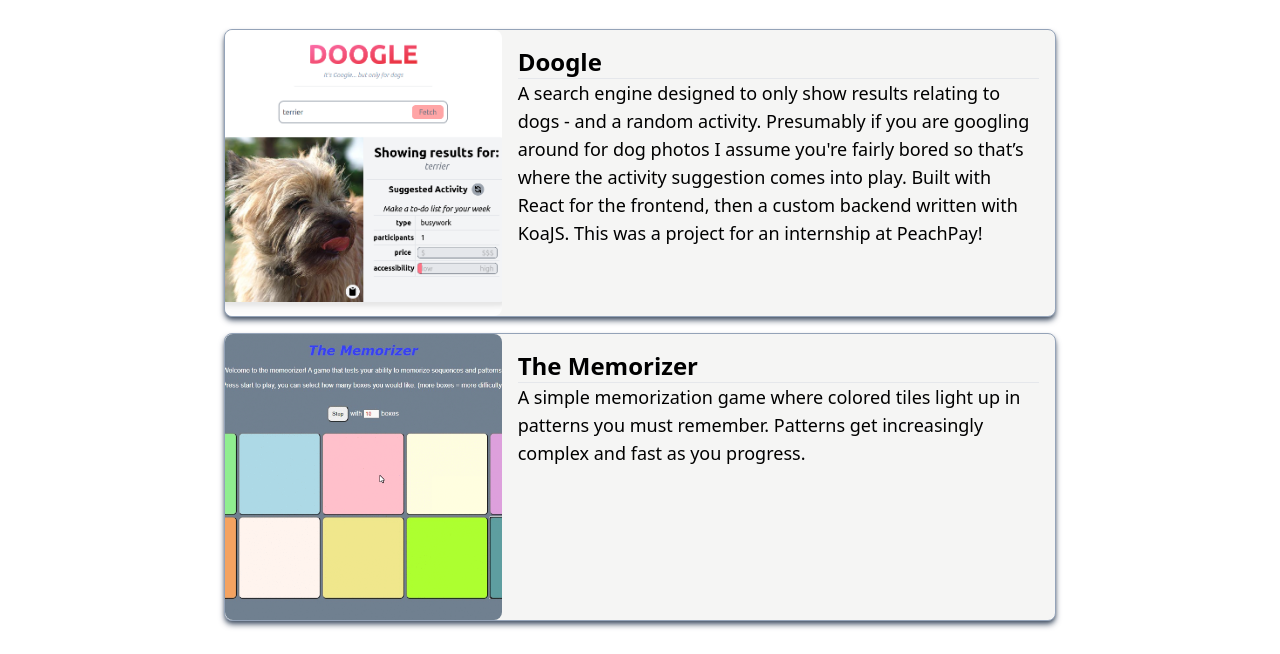
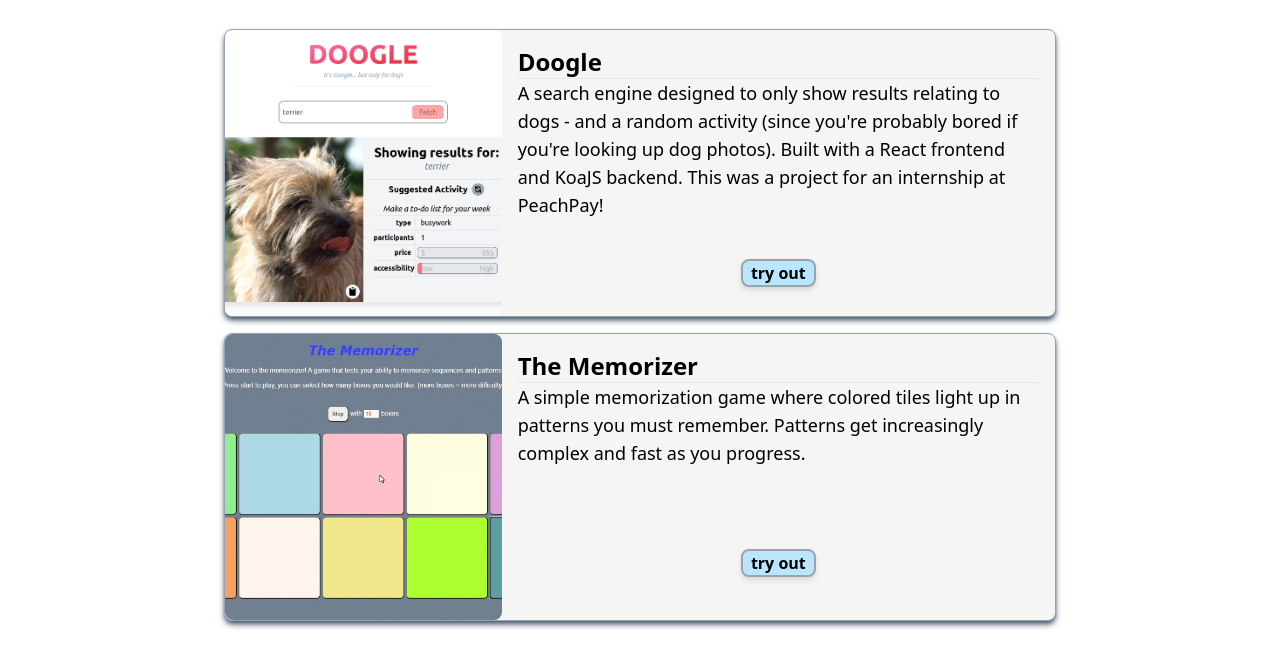
Before and after one commit to bman7842/web-portfolio, a Gatsby site: page /projects in a window 1280 px wide. Shown: the part 178-832 px from the top of the page. Built offline with nearby package versions, Linux system fonts and the light colour scheme; Gatsby itself is replaced by a stand-in of ours.

Commit message:
added buttons to summaries

```diff
--- /dev/null
+++ b/src/components/buttons.js
@@ -0,0 +1,72 @@
+import * as React from "react"
+import { Link } from "gatsby"
+
+/**
+ * Takes button data object and renders into interactive button
+ * @param {*} data button data
+ */
+export const SummaryButton = ( { data } ) => {
+    const label = data.label;
+    const hasAction = (data.action !== undefined);
+/*
+    const ActionItem = () => {
+        if (hasAction) {
+            return (
+                <button className="px-2" onClick={data.action}/>
+            )
+        }
+
+        const isRelLink = (data.link.charAt(0) === "/");
+        console.log(isRelLink);
+        if (isRelLink) {
+            return(
+                <Link to={data.link} className="w-full px-2">
+                    <b className="py-1">{label}</b>
+                </Link>
+            )
+        }
+
+        return (
+            <a className="w-full px-2" href={data.link}>
+                <b>{label}</b>
+            </a>
+        )
+    }
+
+    return (
+        <div class="border-2 border-gray-400 rounded-lg bg-sky-200 drop-shadow-md ease-in-out transition ease-in-out hover:scale-110 hover:bg-sky-300 hover:drop-shadow-md hover:border-gray-600 duration-100">
+            <ActionItem />
+        </div>
+    )*/
+
+    const ActionItem = (props) => {
+        if (hasAction) {
+            return (
+                <button onClick={data.action}>{props.children}</button>
+            )
+        }
+
+        const isRelLink = (data.link.charAt(0) === "/");
+        if (isRelLink) {
+            return(
+                <Link to={data.link}>
+                    {props.children}
+                </Link>
+            )
+        }
+
+        return (
+            <a href={data.link}>
+                {props.children}
+            </a>
+        )
+    }
+
+    return (
+        <ActionItem>
+            <div class="border-2 border-gray-400 rounded-lg bg-sky-200 drop-shadow-md ease-in-out transition ease-in-out hover:scale-110 hover:bg-sky-300 hover:drop-shadow-md hover:border-gray-600 duration-100">
+                <b className="py-1 px-2">{label}</b>
+            </div>
+        </ActionItem>
+    )
+}
--- a/src/components/summary.js
+++ b/src/components/summary.js
@@ -1,4 +1,5 @@
 import * as React from "react"
+import { SummaryButton } from "./buttons"
 
 /**
  * Renders a summary component based on inputted data following summary data structure.
@@ -68,7 +69,14 @@ function Summary({ data }) {
         const hasButton = (button!==undefined);
 
         return (
-            <p class="flex-none font-sans font-light text-lg">{body}</p>
+            <div className="grow grid">
+                <p class="flex-none font-sans font-light text-lg">{body}</p>
+                {hasButton &&
+                    <div class="m-auto place-items-center">
+                        <SummaryButton data={button}/>
+                    </div>
+                }
+            </div>
         )
     }
 
@@ -79,7 +87,7 @@ function Summary({ data }) {
             }
             <SummaryWrapper hasImg={hasImg}>
                 <SummaryHeader title={title} experience={experience} />
-                <SummaryBody body={body} />
+                <SummaryBody body={body} button={button} />
             </SummaryWrapper>
         </article>
     )
--- a/src/content/projectsData.js
+++ b/src/content/projectsData.js
@@ -6,7 +6,7 @@ export const projectInfo = [
         {
             title: "Doogle",
             img: DoogleSC,
-            body: "A search engine designed to only show results relating to dogs - and a random activity. Presumably if you are googling around for dog photos I assume you're fairly bored so that’s where the activity suggestion comes into play.\nBuilt with React for the frontend, then a custom backend written with KoaJS. This was a project for an internship at PeachPay!",
+            body: "A search engine designed to only show results relating to dogs - and a random activity (since you're probably bored if you're looking up dog photos). Built with a React frontend and KoaJS backend. This was a project for an internship at PeachPay!",
             type: "default",
             button: {
                 label: "try out",
```
